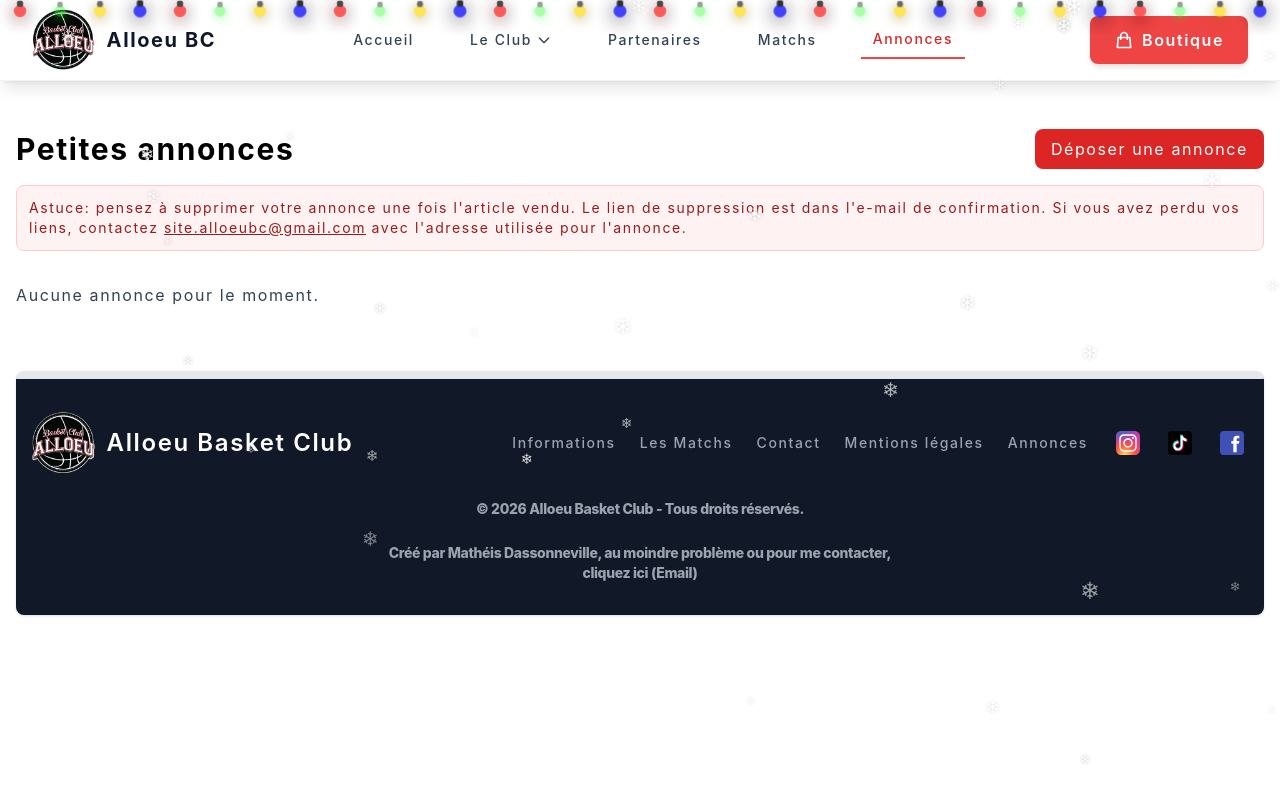
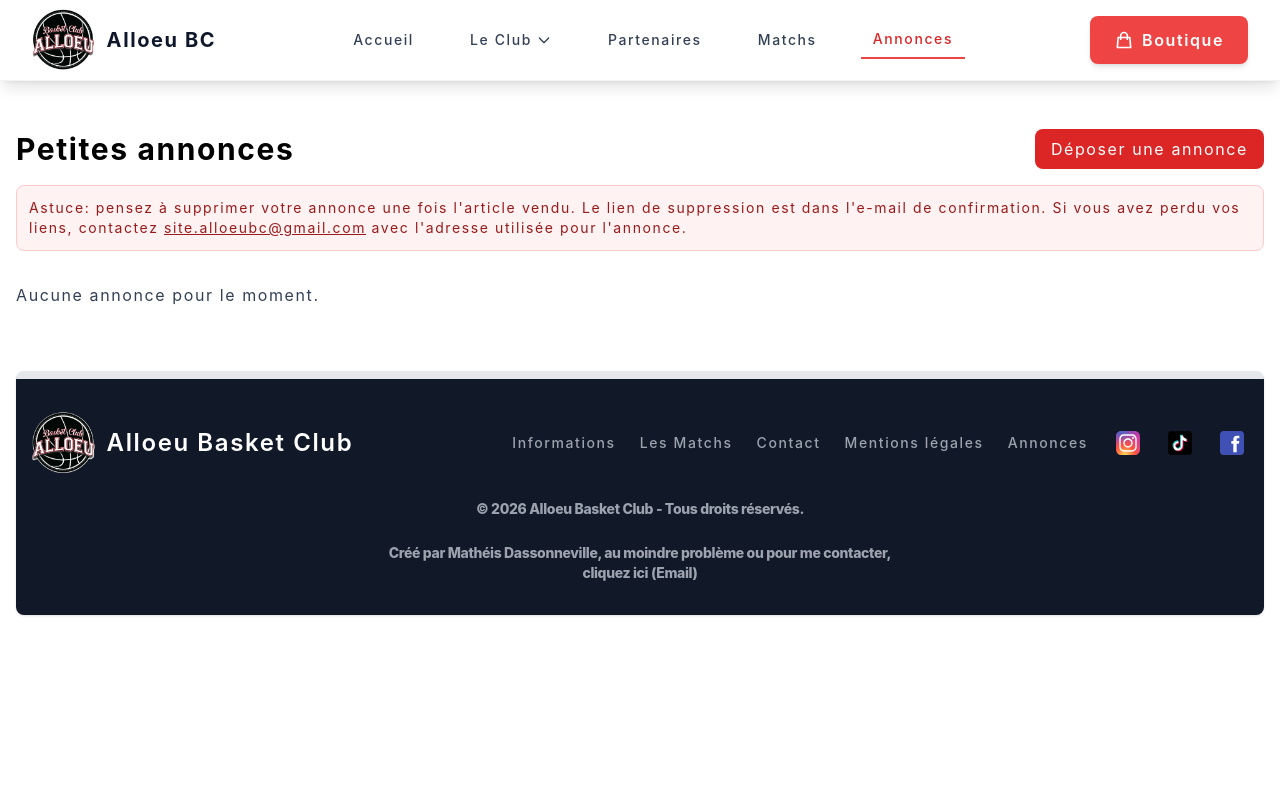
Before and after one commit to MatheisDsn/alloeubc_website, a Django app: page /annonces/ in a window 1280 px wide. Run offline with Django 4.2, Linux system fonts and the light colour scheme; data comes from the database, SQL or seed files in the repository; data that the repository does not hold is empty; parts of the project's set-up code (start-up, migrations or seed data) failed here and were passed over; some libraries are stand-ins or nearby versions; some web fonts are replaced.

Commit message:
Remove Christmas decoration styles and scripts
Removed Christmas decorations including snowflakes and lights.

```diff
--- a/alloeu_bc/mysite/index/templates/index/base.html
+++ b/alloeu_bc/mysite/index/templates/index/base.html
@@ -765,107 +765,5 @@
         </span>
       </div>
     </footer>
-
-    <!-- Décoration de Noël : Neige + Guirlandes -->
-    <style>
-      /* Neige */
-      .snowflake {
-        position: fixed;
-        top: -20px;
-        z-index: 9999;
-        color: #fff;
-        user-select: none;
-        pointer-events: none;
-        animation-name: fall;
-        animation-timing-function: linear;
-        animation-iteration-count: infinite;
-        text-shadow: 0 0 3px rgba(0,0,0,0.3);
-      }
-      @keyframes fall {
-        to { transform: translateY(105vh); }
-      }
-
-      /* Guirlande lumineuse */
-      .christmas-lights-container {
-        position: fixed;
-        top: -5px;
-        left: 0;
-        width: 100%;
-        height: 40px;
-        z-index: 9997;
-        pointer-events: none;
-        display: flex;
-        justify-content: space-around;
-        overflow: hidden;
-      }
-      .light-bulb {
-        position: relative;
-        width: 12px;
-        height: 12px;
-        border-radius: 50%;
-        margin-top: 10px;
-        animation: light-flash 1.5s infinite alternate;
-      }
-      .light-bulb::before {
-        content: '';
-        position: absolute;
-        top: -4px;
-        left: 3px;
-        width: 6px;
-        height: 6px;
-        background: #222;
-        border-radius: 2px;
-      }
-
-      .light-red { background-color: #ff3333; box-shadow: 0 2px 10px #ff3333; animation-delay: 0s; }
-      .light-green { background-color: #33ff33; box-shadow: 0 2px 10px #33ff33; animation-delay: 0.5s; }
-      .light-gold { background-color: #ffd700; box-shadow: 0 2px 10px #ffd700; animation-delay: 1s; }
-      .light-blue { background-color: #3333ff; box-shadow: 0 2px 10px #3333ff; animation-delay: 1.5s; }
-
-      @keyframes light-flash {
-        0% { opacity: 0.4; transform: scale(0.9); }
-        100% { opacity: 1; transform: scale(1.1); box-shadow: 0 2px 20px currentColor; }
-      }
-    </style>
-
-    <script>
-      document.addEventListener("DOMContentLoaded", function () {
-        // 1. Neige
-        const snowContainer = document.createElement("div");
-        snowContainer.id = "snow-container";
-        Object.assign(snowContainer.style, {
-            position: "fixed", top: "0", left: "0", width: "100%", height: "100%",
-            pointerEvents: "none", zIndex: "9999"
-        });
-        document.body.appendChild(snowContainer);
-
-        function createSnowflake() {
-          const snowflake = document.createElement("div");
-          snowflake.classList.add("snowflake");
-          snowflake.textContent = "❄";
-          snowflake.style.left = Math.random() * 100 + "vw";
-          snowflake.style.animationDuration = Math.random() * 5 + 5 + "s";
-          snowflake.style.opacity = Math.random() * 0.7 + 0.3;
-          snowflake.style.fontSize = Math.random() * 15 + 10 + "px";
-          snowContainer.appendChild(snowflake);
-          setTimeout(() => snowflake.remove(), 10000);
-        }
-        setInterval(createSnowflake, 200);
-
-        // 2. Guirlande lumineuse
-        const lightsContainer = document.createElement("div");
-        lightsContainer.classList.add("christmas-lights-container");
-        const colors = ["light-red", "light-green", "light-gold", "light-blue"];
-        const width = window.innerWidth;
-        const count = Math.floor(width / 40);
-
-        for (let i = 0; i < count; i++) {
-            const bulb = document.createElement("div");
-            bulb.classList.add("light-bulb", colors[i % colors.length]);
-            lightsContainer.appendChild(bulb);
-        }
-        document.body.appendChild(lightsContainer);
-      });
-    </script>
   </body>
 </html>
```
